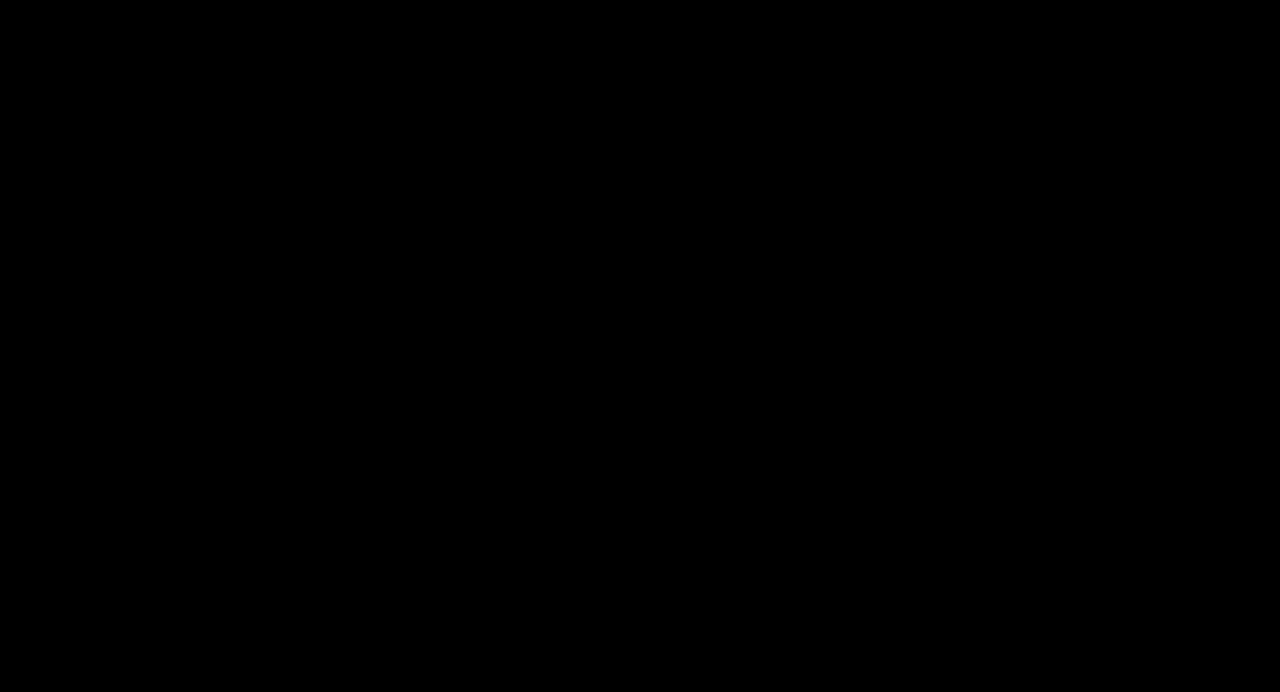
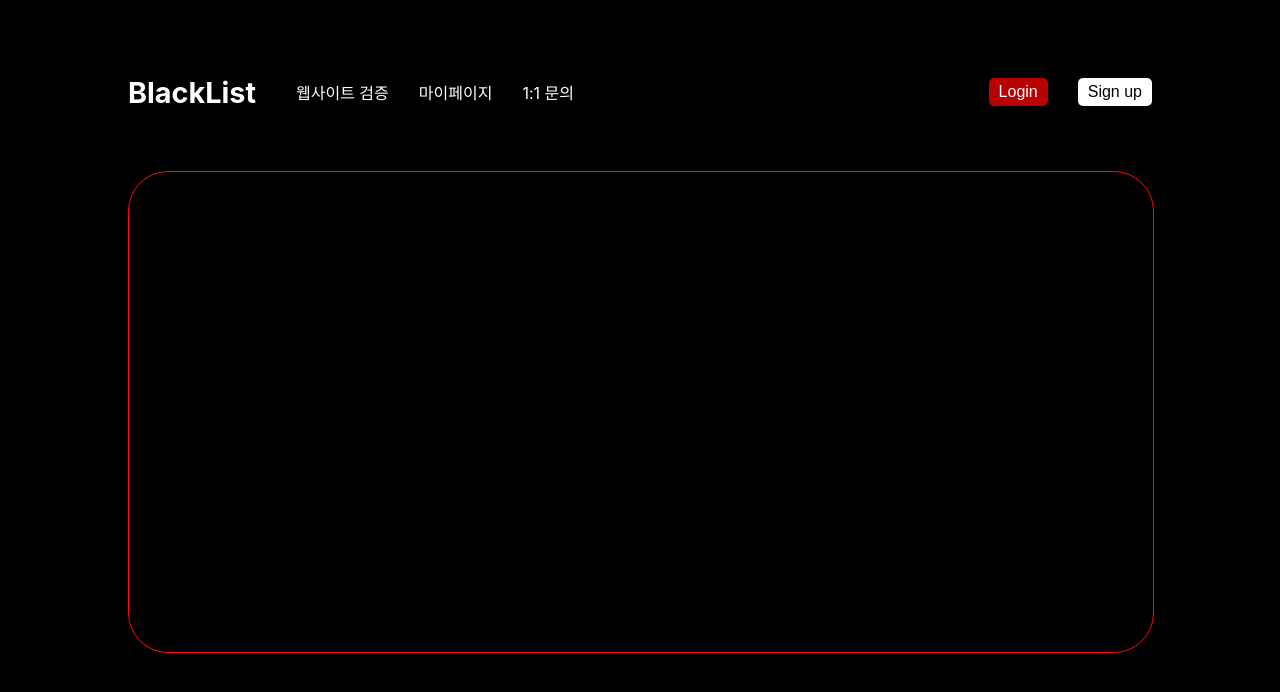
Before and after one commit to Blacklist-git/frontend, a React (Create React App) app: page /confirm in a window 1280 px wide. Before the commit this address had no page. Shown: the top 692 px of the page. Built offline with nearby package versions, Linux system fonts and the light colour scheme.

Commit message:
update and ADD confirm page

```diff
--- a/src/App.tsx
+++ b/src/App.tsx
@@ -4,6 +4,7 @@ import Login from "./pages/Login";
 import SignUp from "./pages/SignUP";
 import Mypage from "./pages/Mypage";
 import Result from "./pages/Result";
+import Confirm from "./pages/Confirm";
 import { BrowserRouter, Route, Routes } from "react-router-dom";
 import { RecoilRoot } from "recoil";
 import * as S from "./App.style";
@@ -21,6 +22,7 @@ function App() {
               <Route path="/signup" element={<SignUp />} />
               <Route path="/mypage" element={<Mypage />} />
               <Route path="/result" element={<Result />} />
+              <Route path="/confirm" element={<Confirm />} />
             </Routes>
           </BrowserRouter>
         </RecoilRoot>
--- a/src/layouts/Check.tsx
+++ b/src/layouts/Check.tsx
@@ -5,6 +5,7 @@ import { useState } from "react";
 
 const Check = () => {
   const navigate = useNavigate();
+  const [loading, setLoading] = useState(false);
   const [urlToSend, setUrlToSend] = useState(""); // URL 값을 상태로 관리
   const [selectedOption, setSelectedOption] = useState("website"); // 기본값 설정
   // const [dataSend, setDataSend] = useState<File | string>("empity");
@@ -32,6 +33,7 @@ const Check = () => {
   };
   const handleFormSubmit = (event: React.FormEvent) => {
     event.preventDefault(); // 폼 제출 시 페이지 새로고침 방지
+    setLoading(true);
     if (
       (selectedOption != "csv" && urlToSend == "") ||
       (selectedOption == "csv" && dataSend == "empity")
@@ -68,16 +70,26 @@ const Check = () => {
       },
       body: JSON.stringify(data),
     })
-      .then((response) => response.json())
+      .then((response) => {
+        if (!response.ok) {
+          throw new Error("Network response was not ok");
+        }
+        return response.json();
+      })
       .then((data) => {
         if (selectedOption != "csv") {
           console.log(data); // 백엔드에서의 응답 처리
           localStorage.setItem("myData", JSON.stringify(data));
+        } else {
+          console.log(data);
+          localStorage.setItem("myData", JSON.stringify(data));
         }
+        setLoading(false);
         navigate("/result");
       })
       .catch((error) => {
         console.error("Error:", error);
+        setLoading(false);
       });
   };
   return (
@@ -110,11 +122,15 @@ const Check = () => {
             </S.select>
           </S.inputBtn>
         </S.inputUrl>
-        <S.resultBtn>
-          <Link to="/result/" onClick={handleFormSubmit}>
-            결과 보기
-          </Link>
-        </S.resultBtn>
+        {loading == true ? (
+          <S.resultBtn>Loading...</S.resultBtn>
+        ) : (
+          <S.resultBtn>
+            <Link to="/confirm" onClick={handleFormSubmit}>
+              결과 보기
+            </Link>
+          </S.resultBtn>
+        )}
       </S.container>
     </S.body>
   );
--- /dev/null
+++ b/src/layouts/Confirm.tsx
@@ -0,0 +1,13 @@
+import * as S from "./Confrim.style";
+import Header from "../components/header/Header";
+
+const Confirm = () => {
+  return (
+    <S.body>
+      <Header />
+      <S.container></S.container>
+    </S.body>
+  );
+};
+
+export default Confirm;
--- /dev/null
+++ b/src/layouts/Confrim.style.ts
@@ -0,0 +1,16 @@
+import styled from "styled-components";
+
+export const body = styled.div`
+  width: 100%;
+  height: 100%;
+  margin: 0;
+`;
+
+export const container = styled.div`
+  margin-top: 5%;
+  width: 100%;
+  height: 60%;
+  background-color: black;
+  border: 0.5px solid #ff0909;
+  border-radius: 40px;
+`;
--- /dev/null
+++ b/src/pages/Confirm.tsx
@@ -0,0 +1,7 @@
+import ConfirmLayout from "../layouts/Confirm";
+
+const Confrim = () => {
+  return <ConfirmLayout />;
+};
+
+export default Confrim;
```
